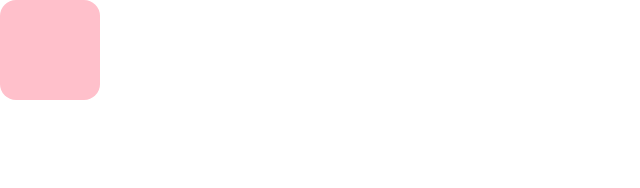
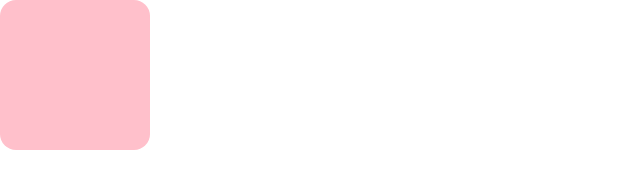
Before and after one commit to Annetta77/stepik1, a plain HTML site: page index.html in a window 1280 px wide. Shown: the whole page, without its empty margins (0-640 px from the left). Drawn offline with Linux system fonts and the light colour scheme.

Commit message:
Merged feature/user-profile into main

```diff
--- a/css/style/style.css
+++ b/css/style/style.css
@@ -1,6 +1,6 @@
 .animated-element {
-  width: 100px;
-  height: 100px;
+  width: 150px;
+  height: 150px;
   background-color: pink;
   border-radius: 1em;
   animation: anima 3s forwards;
@@ -26,3 +26,5 @@
     background-color: pink;
   }
 }
+
+/* comment */
```
